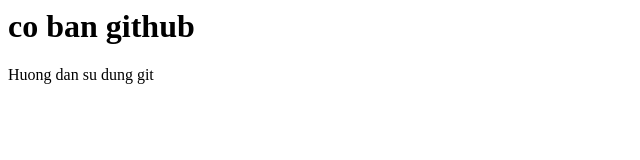
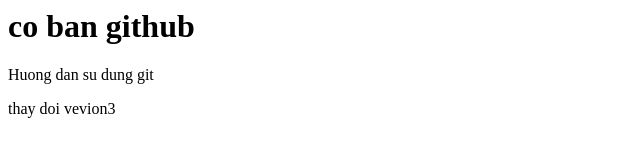
Before and after one commit to Tiennm0710/github_lession1, a plain HTML site: page index.html in a window 1280 px wide. Shown: the whole page, without its empty margins (0-640 px from the left). Drawn offline with Linux system fonts and the light colour scheme.

Commit message:
index version3

```diff
--- a/index.html
+++ b/index.html
@@ -8,5 +8,6 @@
 <body>
     <h1> co ban github</h1>
     <p>Huong dan su dung git</p>
+    <span>thay doi vevion3</span>
 </body>
 </html>
```
